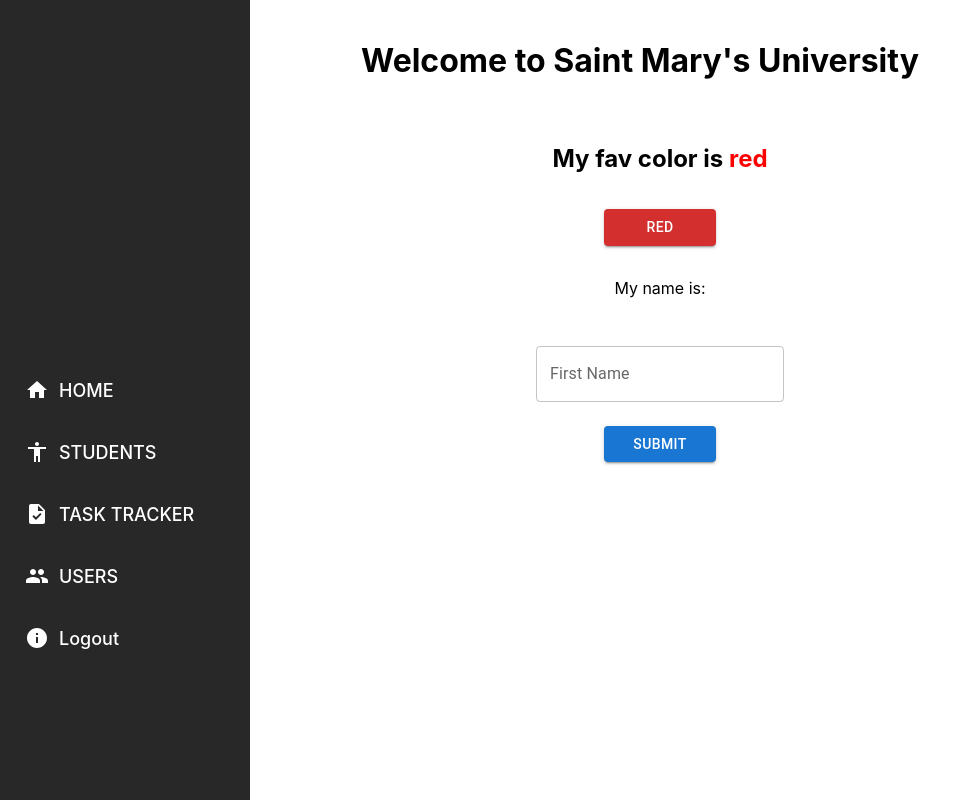
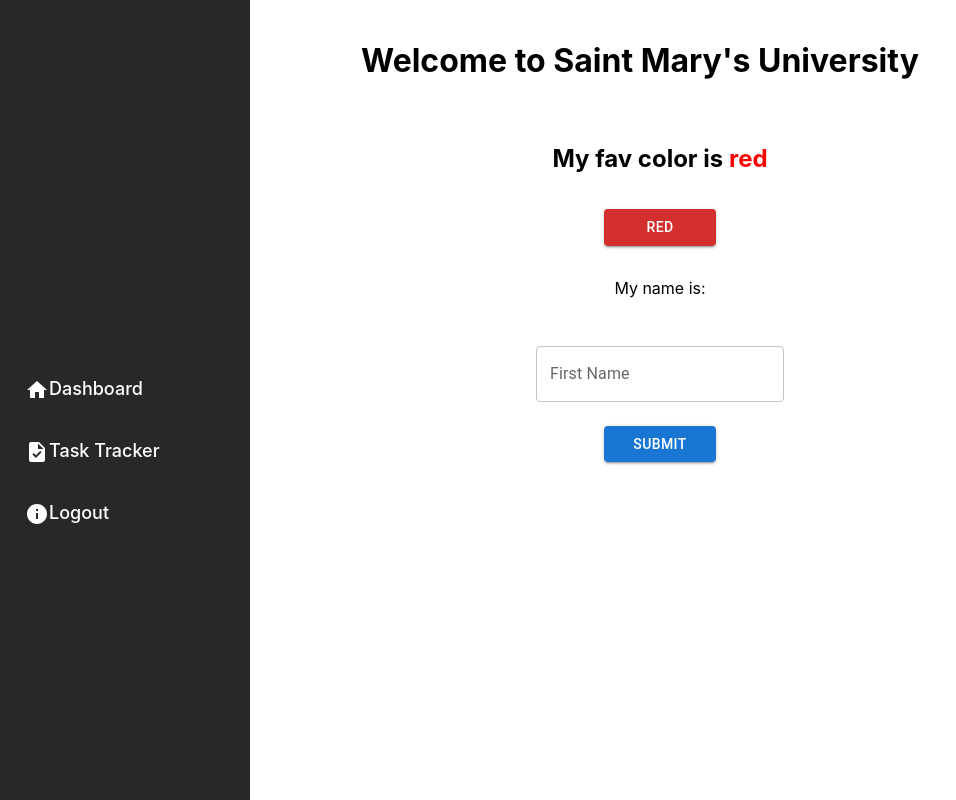
Before and after one commit to selerqc/IPT_Final_Activity, a React (Vite) app in the folder dashboard/: page /Dashboard in a window 1280 px wide. Shown: the whole page, without its empty margins (0-956 px from the left). Built offline with nearby package versions, Linux system fonts and the light colour scheme.

Commit message:
feat: implement guest user functionality with conditional routing and sidebar updates

```diff
--- a/dashboard/src/App.jsx
+++ b/dashboard/src/App.jsx
@@ -6,17 +6,32 @@
 import TaskTracker from "./pages/TaskTracker";
 import Login from "./pages/Login";
 import Users from "./pages/Users";
+import Sidebar from "./pages/Sidebar";
 function App() {
+  const isLoggedIn = window.localStorage.getItem("isLoggedin");
+  const Usertype = window.localStorage.getItem("Usertype");
   return (
+    <>
       <BrowserRouter>
         <Routes>
           <Route path="/" element={<Login />} />
+
+          {isLoggedIn && Usertype === "admin" ? (
+            <>
               <Route path="/Dashboard" element={<Dashboard />} />
               <Route path="/AddStudent" element={<AddStudent />} />
               <Route path="/TaskTracker" element={<TaskTracker />} />
               <Route path="/Users" element={<Users />} />
+            </>
+          ) : (
+            <>
+              <Route path="/Dashboard" element={<Dashboard />} />
+              <Route path="/TaskTracker" element={<TaskTracker />} />
+            </>
+          )}
         </Routes>
       </BrowserRouter>
+    </>
   );
 }
 export default App;
--- a/dashboard/src/pages/Login.jsx
+++ b/dashboard/src/pages/Login.jsx
@@ -17,7 +17,12 @@
   const togglePasswordVisibility = () => {
     setShowPassword(!showPassword);
   };
-
+  const handleWithoutLogin = () => {
+    alert("You are logged in as a guest user");
+    window.localStorage.setItem("Usertype", "guest");
+    window.localStorage.setItem("isLoggedin", false);
+    navigate("/Dashboard");
+  };
   const handleLogin = async () => {
     if (!LoginData.username || !LoginData.password) {
       setError("Please fill in all fields");
@@ -26,7 +31,10 @@
     await axios
       .post(`http://localhost:1337/api/Login`, LoginData)
       .then(() => {
+        window.localStorage.setItem("Usertype", "admin");
+        window.localStorage.setItem("isLoggedin", true);
         alert("Login Successful, Welcome " + LoginData.username);
+
         navigate("/Dashboard");
       })
       .catch((err) => {
@@ -80,6 +88,15 @@
             Login
           </button>
         </div>
+        <a
+          className="guest-link"
+          href="#"
+          onClick={(e) => {
+            e.preventDefault();
+            handleWithoutLogin();
+          }}>
+          Continue without Login
+        </a>
       </div>
     </div>
   );
--- a/dashboard/src/pages/Sidebar.jsx
+++ b/dashboard/src/pages/Sidebar.jsx
@@ -1,3 +1,4 @@
+/* eslint-disable react/prop-types */
 import HomeIcon from "@mui/icons-material/Home";
 import InfoIcon from "@mui/icons-material/Info";
 import AccessibilityIcon from "@mui/icons-material/Accessibility";
@@ -7,27 +8,72 @@
 import { Outlet, Link } from "react-router-dom";
 
 function Sidebar() {
-  const links = [
-    { to: "/Dashboard", label: "HOME", icon: <HomeIcon /> },
-    { to: "/AddStudent", label: "STUDENTS", icon: <AccessibilityIcon /> },
-    { to: "/TaskTracker", label: "TASK TRACKER", icon: <TaskIcon /> },
-    { to: "/Users", label: "USERS", icon: <PeopleIcon /> },
-    { to: "/", label: "Logout", icon: <InfoIcon /> },
-  ];
+  // const links = [
+  //   { to: "/Dashboard", label: "HOME", icon: <HomeIcon /> },
+  //   { to: "/AddStudent", label: "STUDENTS", icon: <AccessibilityIcon /> },
+  //   { to: "/TaskTracker", label: "TASK TRACKER", icon: <TaskIcon /> },
+  //   { to: "/Users", label: "USERS", icon: <PeopleIcon /> },
+  //   { to: "/", label: "Logout", icon: <InfoIcon /> },
+  // ];
+  const isLoggedIn = window.localStorage.getItem("isLoggedin");
+  const Usertype = window.localStorage.getItem("Usertype");
   return (
     <div>
-      <div className="side">
-        {links.map((link, index) => (
-          <Link to={link.to} key={index} className="link">
+      {isLoggedIn && Usertype === "admin" ? (
+        <div className="side">
+          <Link to="/Dashboard">
             <p>
-              <div style={{ display: "flex", alignItems: "center" }}>
-                {link.icon}
-                <span style={{ marginLeft: "10px" }}>{link.label}</span>
-              </div>
+              <HomeIcon />
+              Dashboard
             </p>
           </Link>
-        ))}
-      </div>
+          <Link to="/AddStudent">
+            <p>
+              <AccessibilityIcon />
+              Add Student
+            </p>
+          </Link>
+          <Link to="/TaskTracker">
+            <p>
+              <TaskIcon />
+              Task Tracker
+            </p>
+          </Link>
+          <Link to="/Users">
+            <p>
+              <PeopleIcon />
+              Users
+            </p>
+          </Link>
+          <Link to="/">
+            <p>
+              <InfoIcon />
+              Logout
+            </p>
+          </Link>
+        </div>
+      ) : (
+        <div className="side">
+          <Link to="/Dashboard">
+            <p>
+              <HomeIcon />
+              Dashboard
+            </p>
+          </Link>
+          <Link to="/TaskTracker">
+            <p>
+              <TaskIcon />
+              Task Tracker
+            </p>
+          </Link>
+          <Link to="/">
+            <p>
+              <InfoIcon />
+              Logout
+            </p>
+          </Link>
+        </div>
+      )}
     </div>
   );
 }
--- a/dashboard/src/styles/Login.css
+++ b/dashboard/src/styles/Login.css
@@ -84,3 +84,14 @@
 .login-button:hover {
   background-color: #4338ca;
 }
+
+.guest-link {
+  margin-top: 20px;
+  font-size: 14px;
+  color: #4f46e5;
+  text-decoration: none;
+}
+
+.guest-link:hover {
+  text-decoration: underline;
+}
```
Lines whose indentation alone changed are shown as unchanged.
